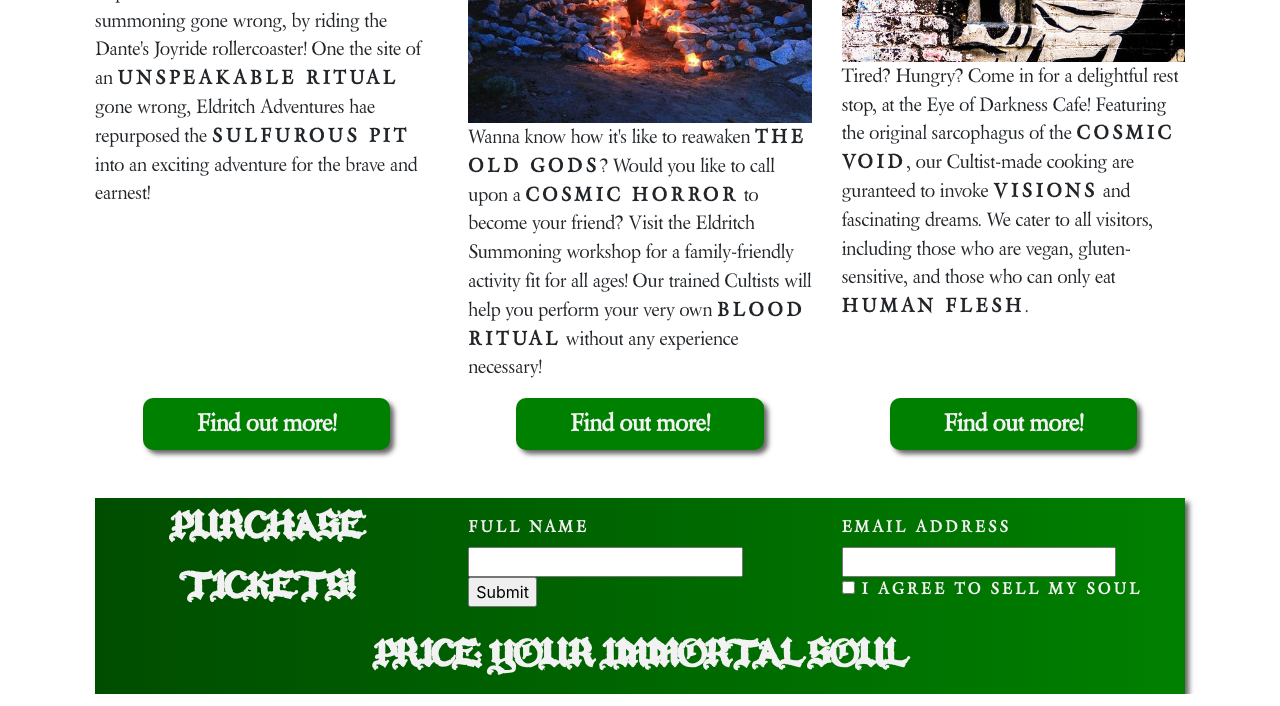
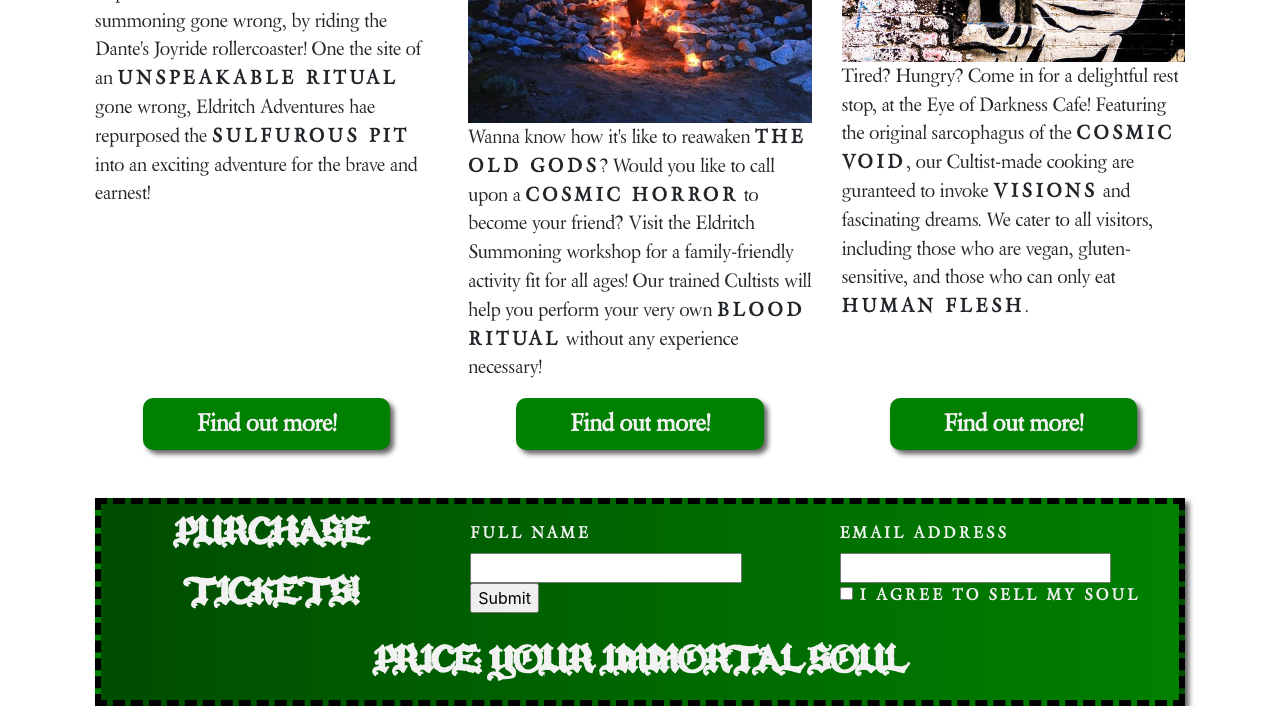
Before and after one commit to ShenZhouHong/cm1040-cthulhu-theme-park, a plain HTML site: page project-website/index.html in a window 1280 px wide. Shown: the part 1318-2024 px from the top of the page. Drawn offline with Linux system fonts and the light colour scheme; files whose address does not match are found by name.

Commit message:
Added a dashed border to give it more of a ticket feel

```diff
--- a/project-website/css/common.css
+++ b/project-website/css/common.css
@@ -129,6 +129,7 @@ header nav ul a {
   margin-left: 5em;
   margin-right: 5em;
   box-shadow: 4px 4px 5px 0px rgba(50, 50, 50, 0.75);
+  border: 6px dashed #000000;
 }
 #tickets h2 {
   color: #f2f2f2;
```
